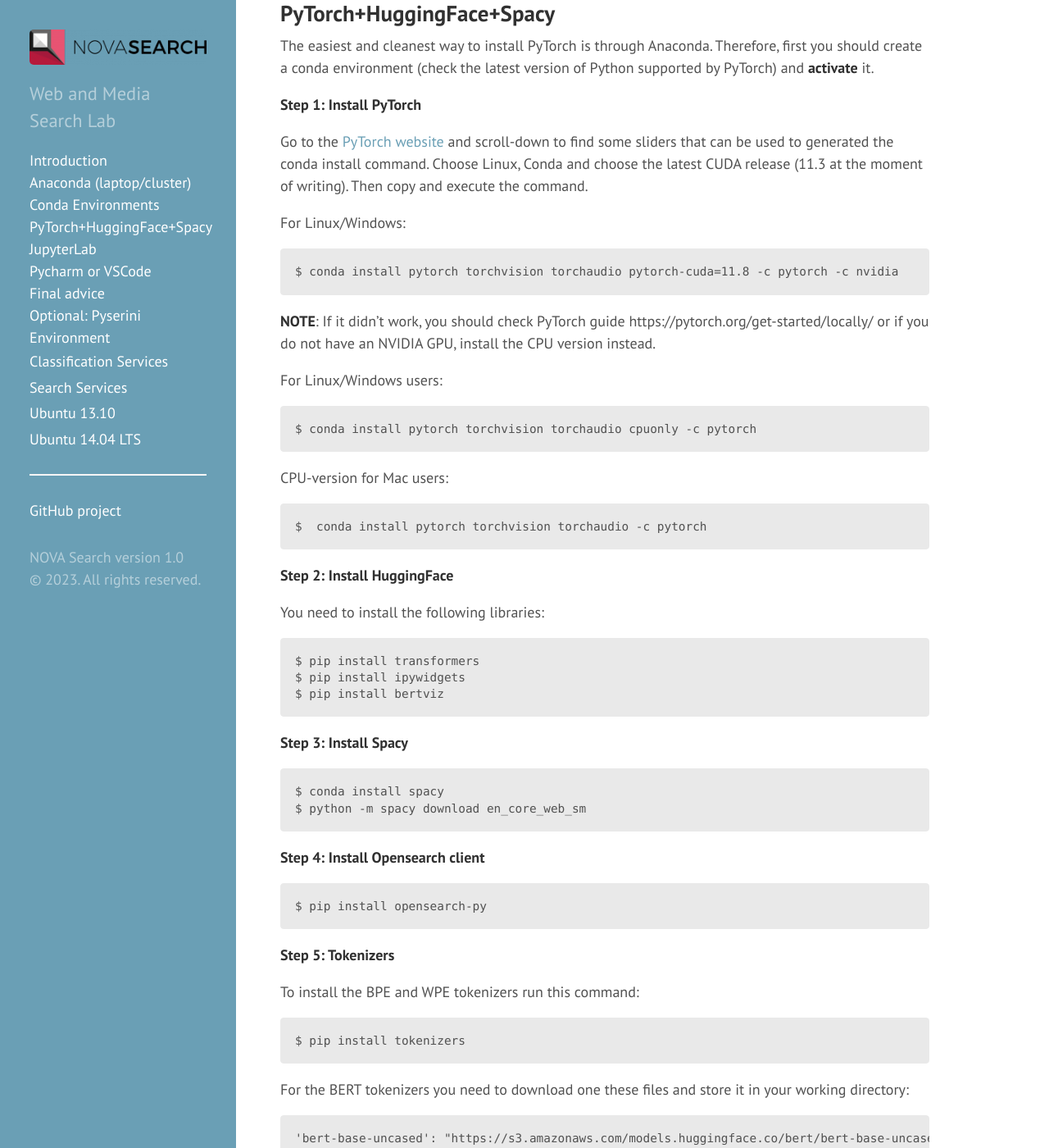
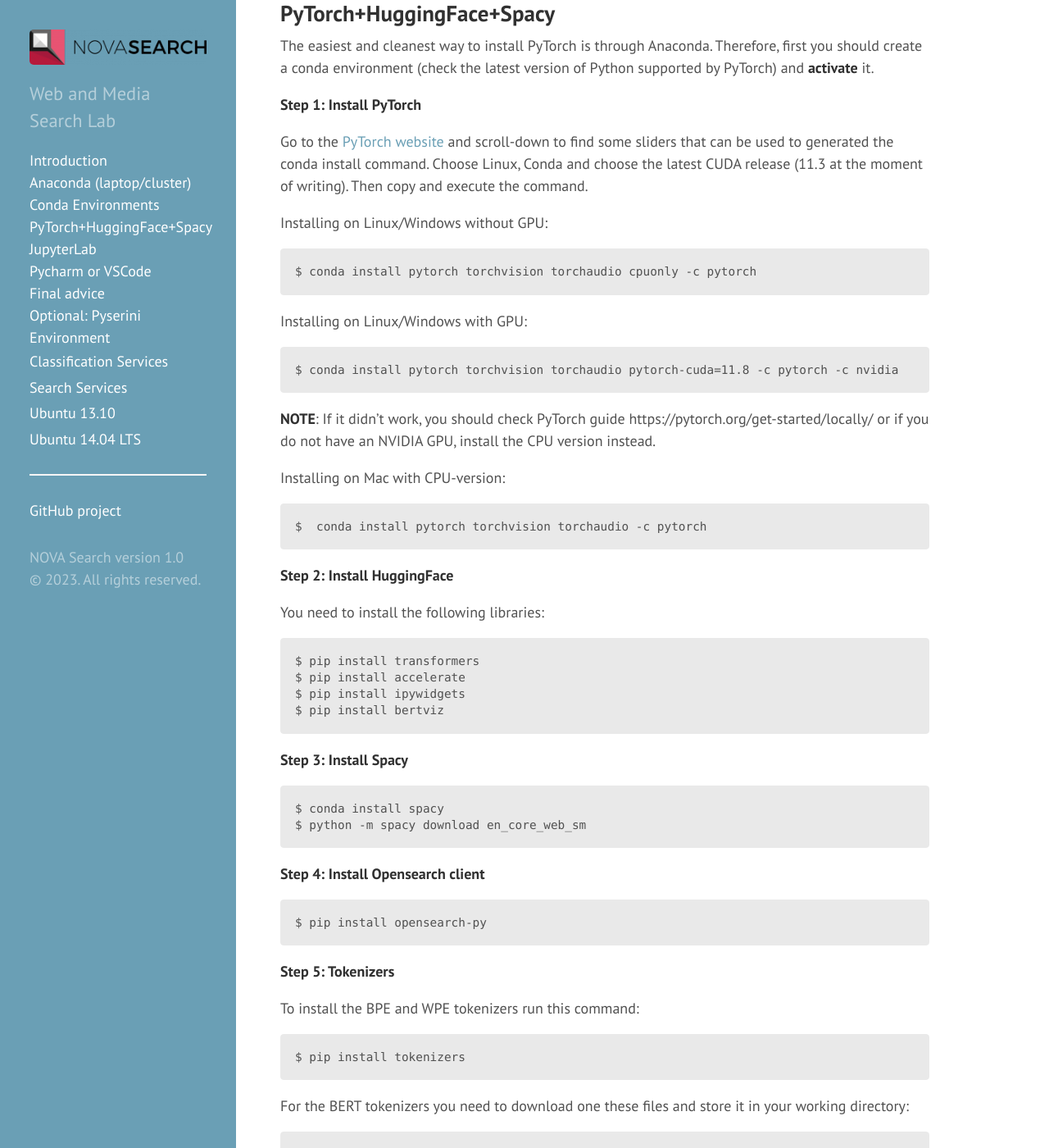
Before and after one commit to novasearch/wiki.novasearch.org, a Jekyll site: the page built from wiki/lab_setup.md, in a window 1280 px wide and 1400 px high, scrolled down 1584 px. Shown: the whole window at 82% size. Built offline with Jekyll 4.4.1, drawn with Linux system fonts in a browser that asks for light colours.

Commit message:
Update lab_setup.md

```diff
--- a/wiki/lab_setup.md
+++ b/wiki/lab_setup.md
@@ -68,28 +68,29 @@
 Go to the [PyTorch website](https://pytorch.org/) and scroll-down to find some sliders that can be used to generated the conda install command.
 Choose Linux, Conda and choose the latest CUDA release (11.3 at the moment of writing). Then copy and execute the command.
 
-For Linux/Windows:
+Installing on Linux/Windows without GPU:
+
+    $ conda install pytorch torchvision torchaudio cpuonly -c pytorch
+
+Installing on Linux/Windows with GPU:
 
     $ conda install pytorch torchvision torchaudio pytorch-cuda=11.8 -c pytorch -c nvidia
 
 **NOTE**: If it didn't work, you should check PyTorch guide https://pytorch.org/get-started/locally/ or if you do not have an NVIDIA GPU, install the CPU version instead.
 
-For Linux/Windows users:
-
-    $ conda install pytorch torchvision torchaudio cpuonly -c pytorch
-
-CPU-version for Mac users:
+Installing on Mac with CPU-version:
 
     $  conda install pytorch torchvision torchaudio -c pytorch
-
 
 **Step 2: Install HuggingFace**
 
 You need to install the following libraries:
 
     $ pip install transformers
+    $ pip install accelerate
     $ pip install ipywidgets
     $ pip install bertviz
+
 
 **Step 3: Install Spacy**
 
```
